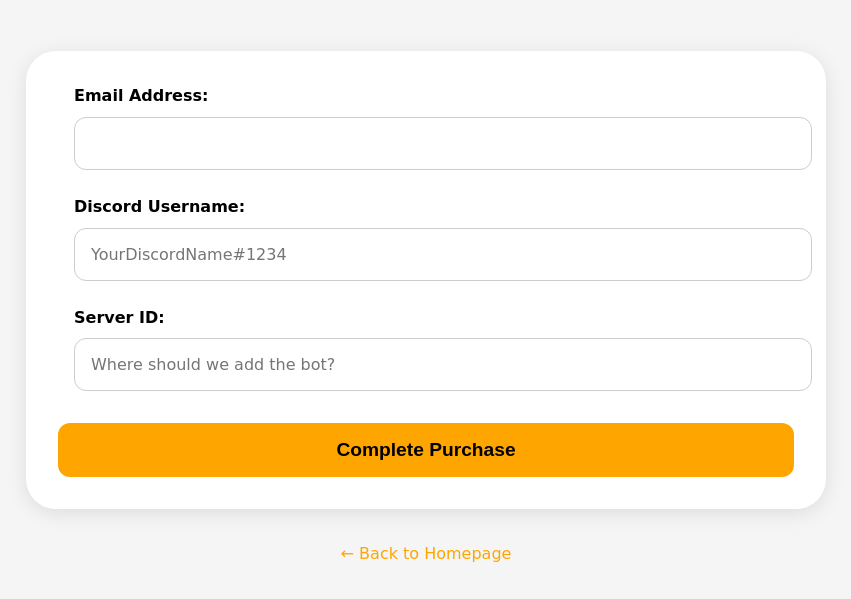
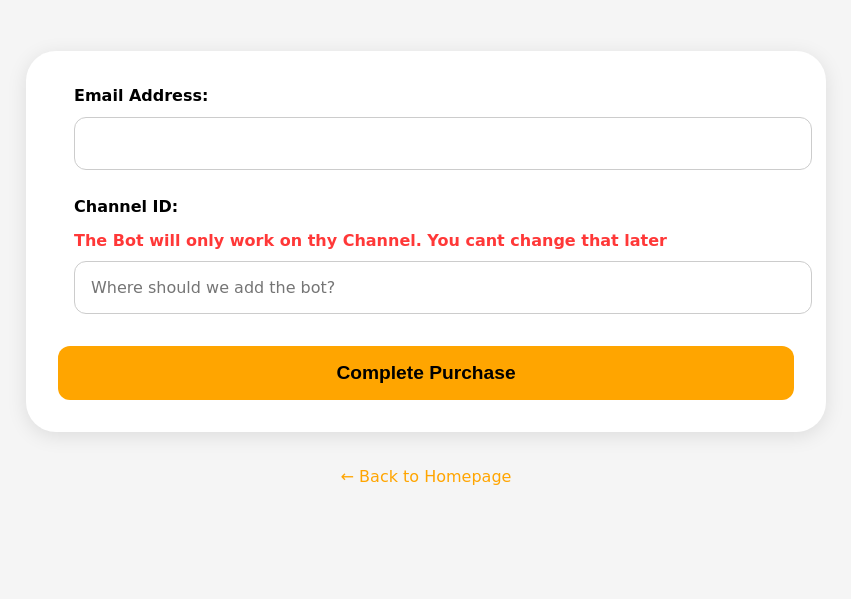
Before and after one commit to GodeScript/MotivX, a Flask app: page /get_bot in a window 1280 px wide. Shown: the part 216-815 px from the top of the page, without its empty margins (214-1065 px from the left). After the commit the page ends 701 px from the top, so only its background shows below. Run offline with Flask 3, Linux system fonts and the light colour scheme; some web fonts are replaced.

Commit message:
update text

```diff
--- a/templates/get_bot.html
+++ b/templates/get_bot.html
@@ -172,13 +172,9 @@
                 </div>
 
                 <div class="form-group">
-                    <label for="discord">Discord Username:</label>
-                    <input type="text" id="discord" name="discord" required placeholder="YourDiscordName#1234" autocomplete="off">
-                </div>
-
-                <div class="form-group">
-                    <label for="server">Server ID:</label>
-                    <input type="text" id="server" name="server" placeholder="Where should we add the bot?" autocomplete="off">
+                    <label for="server">Channel ID:</label>
+                    <label style="color: rgb(255, 56, 56);">The Bot will only work on thy Channel. You cant change that later</label>
+                    <input type="text" id="server" name="server" required placeholder="Where should we add the bot?" autocomplete="off">
                 </div>
 
                 <button type="submit" class="btn">Complete Purchase</button>
```
